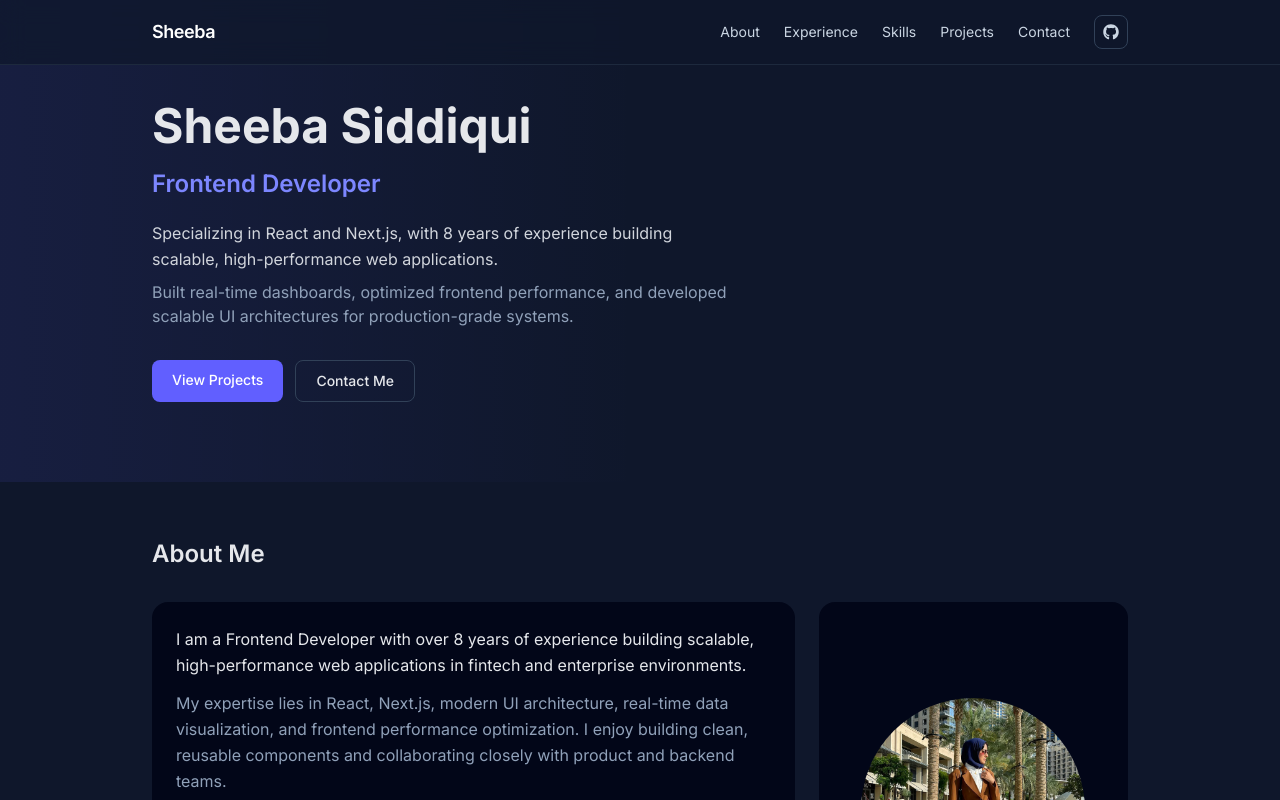
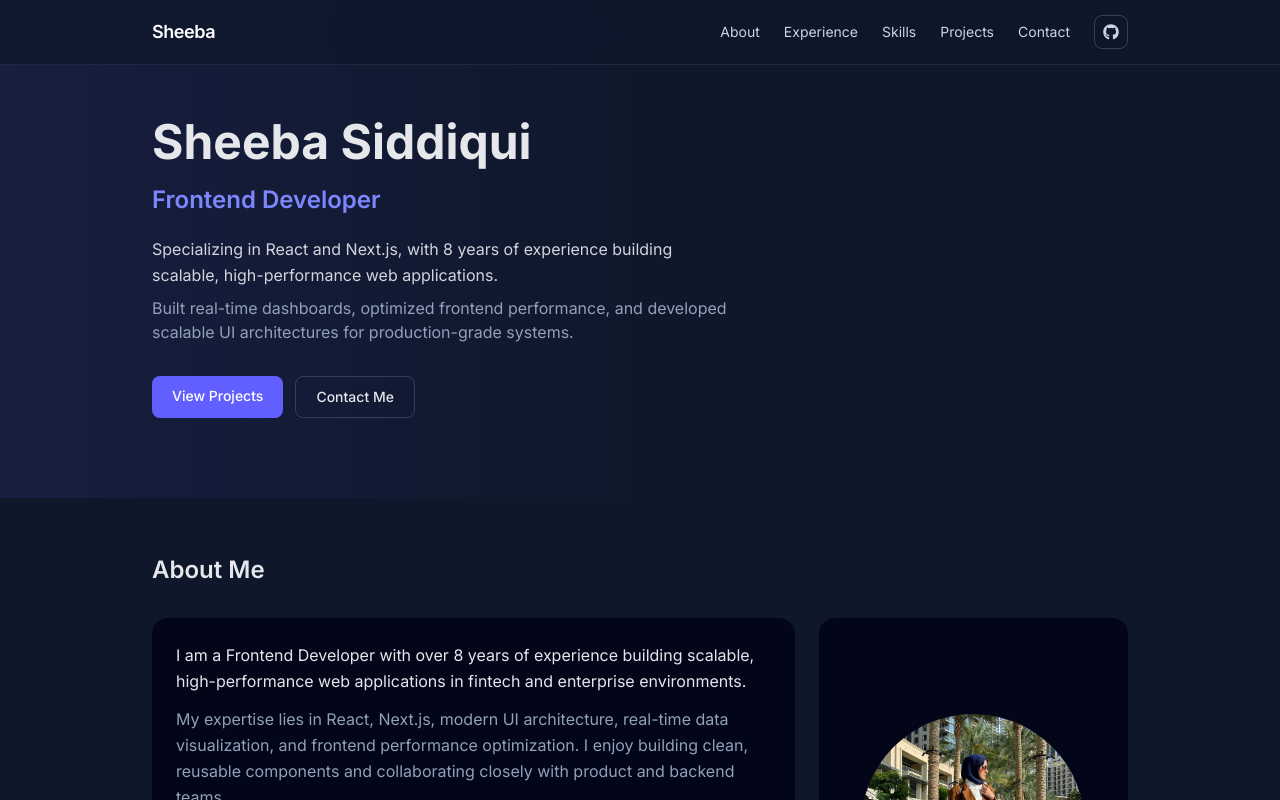
Before and after one commit to shesiddi/sheeba-portfolio, a React (Vite) app: page / in a window 1280 px wide. Shown: the top 800 px of the page. Built offline with nearby package versions, Linux system fonts and the light colour scheme.

Commit message:
hero upper spacing issue fixed

```diff
--- a/src/components/Hero.jsx
+++ b/src/components/Hero.jsx
@@ -1,6 +1,6 @@
 export default function Hero() {
   return (
-    <section className="relative pt-16 md:pt-24 pb-8 md:pb-20">
+    <section className="relative pt-24 md:pt-28 pb-8 md:pb-20">
       <div className="absolute inset-0 bg-gradient-to-r from-indigo-500/10 via-transparent to-transparent" />
         <div className="relative max-w-5xl mx-auto px-4 md:px-6">
           <h1 className="text-3xl md:text-5xl font-bold leading-tight text-gray-200">
```
